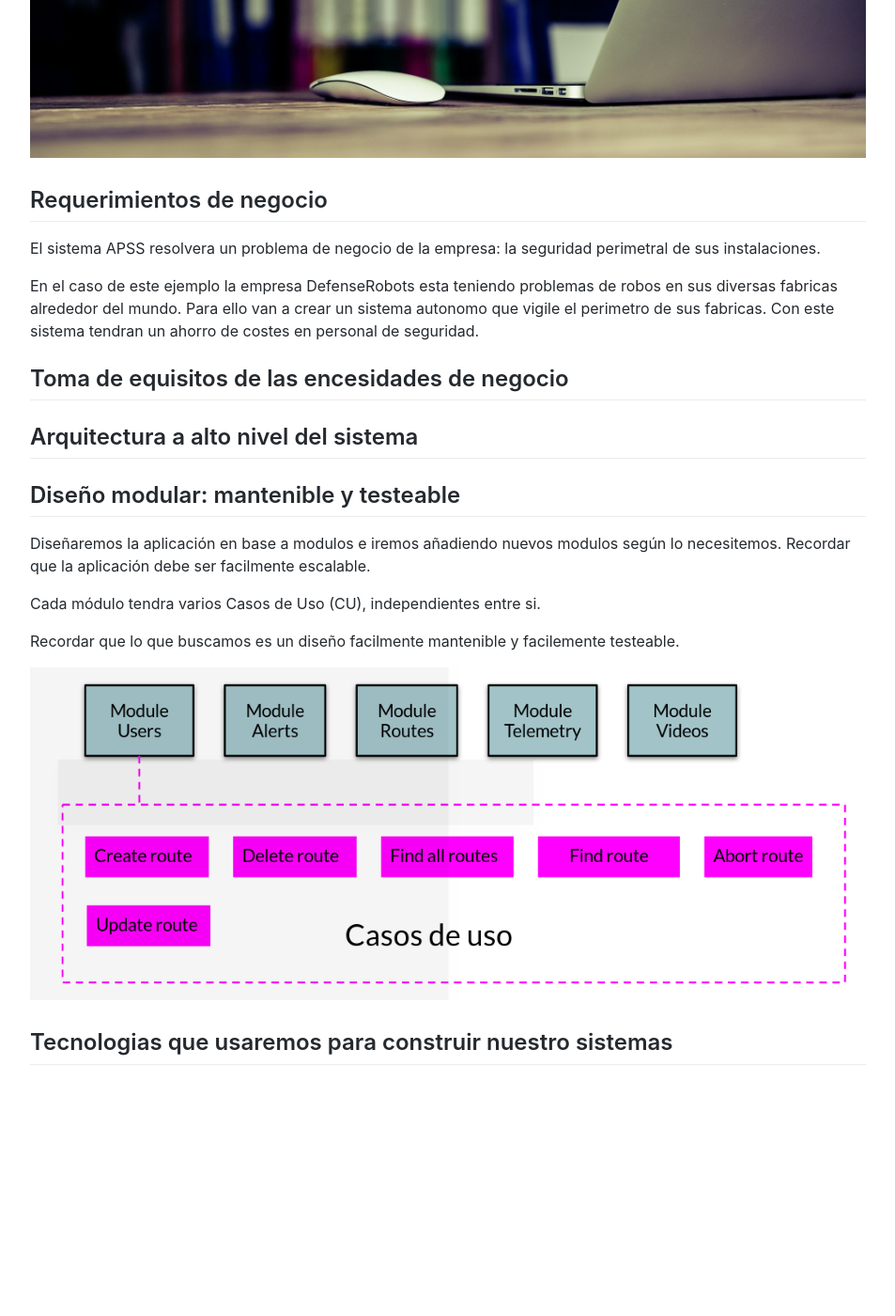
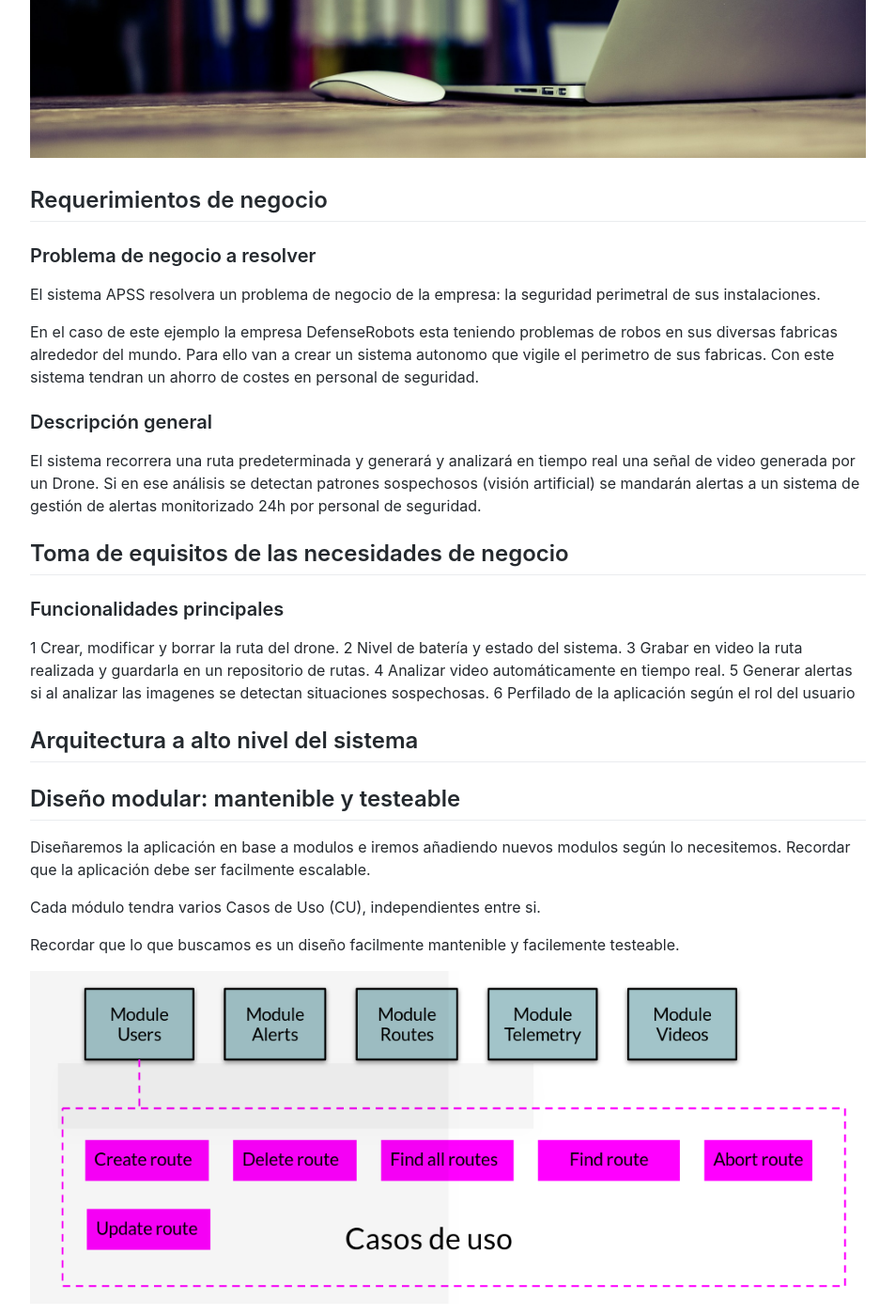
Before and after one commit to Akira3030/formacion, a Jekyll site: the page built from articulos/disenando-una-aplicacion.md, in a window 1280 px wide and 1400 px high, scrolled down 397 px. Shown: the whole window at 94% size, without its empty margins (163-1116 px from the left). Built offline with Jekyll 4.4.1, drawn with Linux system fonts in a browser that asks for light colours; our own code applies the rules of GitHub Pages for plain Markdown files; before the commit the page ends 1591 px from its top, so only the background shows below that; some of the changed text lies outside the part shown.

Commit message:
Update disenando-una-aplicacion.md

```diff
--- a/articulos/disenando-una-aplicacion.md
+++ b/articulos/disenando-una-aplicacion.md
@@ -4,14 +4,31 @@
 
 ## Requerimientos de negocio
 
+### Problema de negocio a resolver
+
 El sistema APSS resolvera un problema de negocio de la empresa: la seguridad perimetral de sus instalaciones.
 
 En el caso de este ejemplo la empresa DefenseRobots esta teniendo problemas de robos en sus diversas fabricas alrededor del mundo. Para ello van a crear un sistema autonomo que vigile el perimetro de sus fabricas. Con este sistema tendran un ahorro de costes en personal de seguridad.
 
-## Toma de equisitos de las encesidades de negocio
+### Descripción general
+
+El sistema recorrera una ruta predeterminada y generará y analizará en tiempo real una señal de video generada por un Drone. Si en ese análisis se detectan patrones sospechosos (visión artificial) se mandarán alertas a un sistema de gestión de alertas monitorizado 24h por personal de seguridad.
+
+## Toma de equisitos de las necesidades de negocio
+
+### Funcionalidades principales
+
+1 Crear, modificar y borrar la ruta del drone.
+2 Nivel de batería y estado del sistema.
+3 Grabar en video la ruta realizada y guardarla en un repositorio de rutas.
+4 Analizar video automáticamente en tiempo real.
+5 Generar alertas si al analizar las imagenes se detectan situaciones sospechosas.
+6 Perfilado de la aplicación según el rol del usuario
 
 
 ## Arquitectura a alto nivel del sistema
+
+
 
 
 
@@ -28,3 +45,12 @@ Recordar que lo que buscamos es un diseño facilmente mantenible y facilemente t
 ![alt text]({{ site.site_url }}/assets/img/diseño-aplicacion/casos_de_uso.png)
 
 ## Tecnologias que usaremos para construir nuestro sistemas
+
+### Ground control system (GCS)
+
+Sistema de control terrestre. Es el sistema central donde el Drone mandara la información y donde los usuarios del sistema podran gestionar las rutas del Drone y podran analizar los datos generados por el mismo.
+
+Backend: servicios REST implementados en Python usando el framework Flask
+Frontend: se realizara en Reach
+Persistencia: MySQL o MongoDB
+AWS: como infraestructura se usara Amazon Web Services.
```
